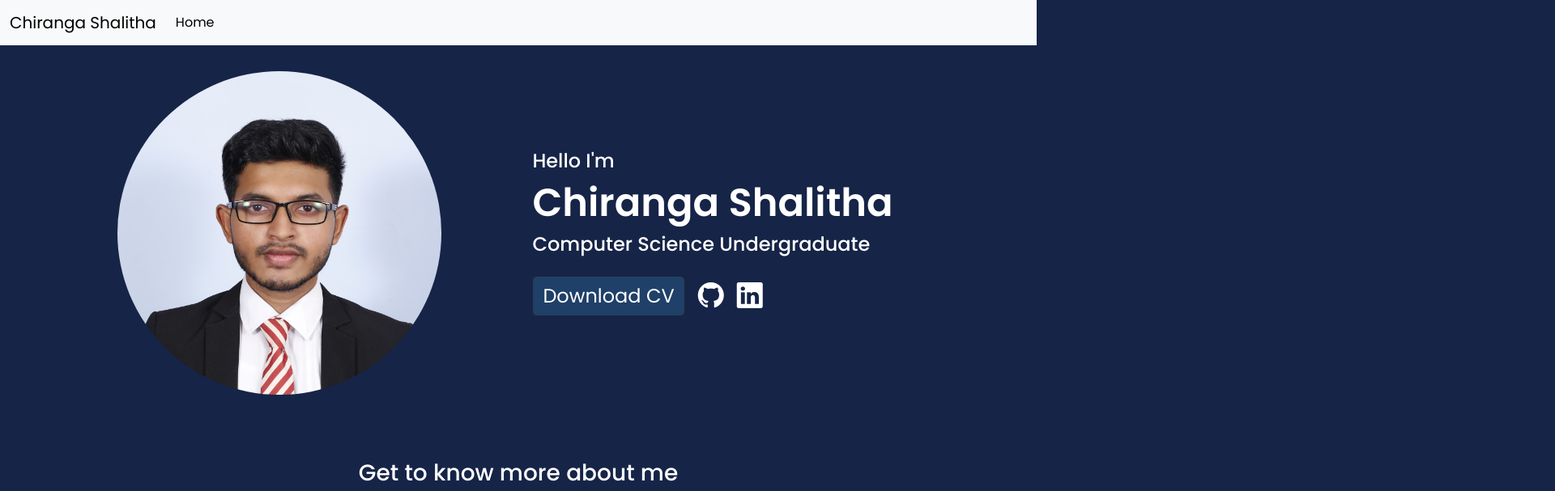
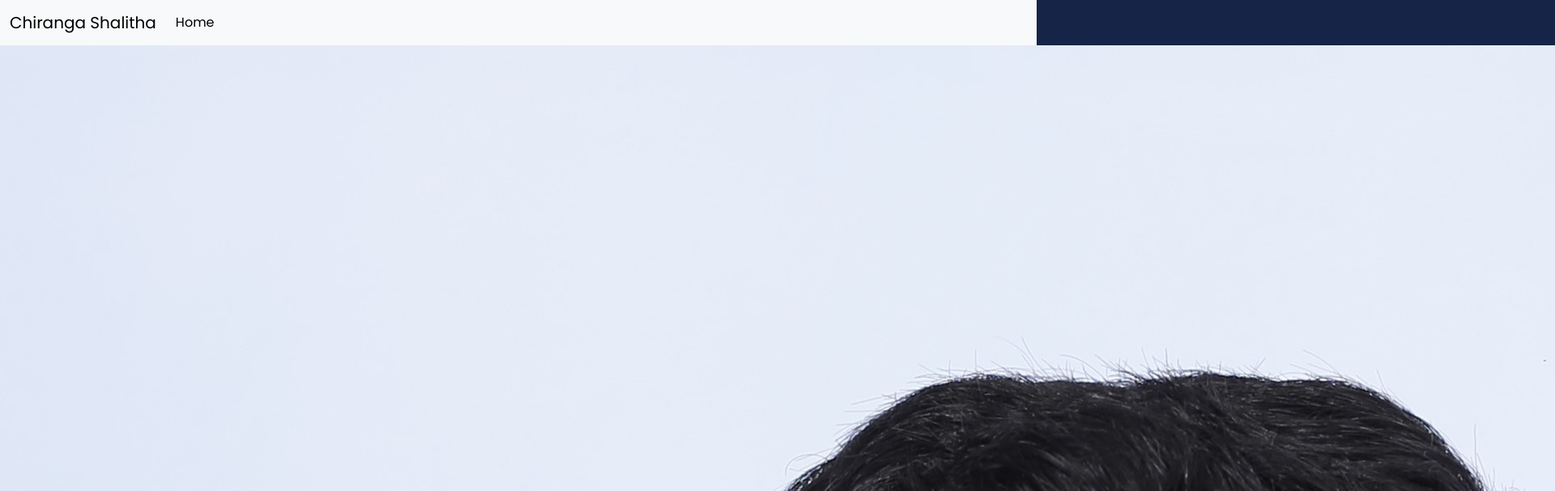
Before and after one commit to chirangashalitha/developer-portfolio, a website: page index.html in a window 1280 px wide. Shown: the top 607 px of the page at 81% size, 1920 px wide, since content can reach past the window. Drawn offline with nearby package versions, Linux system fonts and the light colour scheme.

Commit message:
Update content + add new sections

```diff
--- a/assets/css/main.css
+++ b/assets/css/main.css
@@ -24,81 +24,3 @@ body {
     background-color: var(--color-bg-);
     color: white;
 }
-
-
-
-.hero {
-    display: flex;
-    flex-direction: row;
-    justify-content: center;
-    align-items: center;
-    margin: 2rem 0 5rem 0;
-    gap: 5rem;
-}
-
-#profile-photo {
-    width: 25rem;
-    height: auto;
-    border-radius: 100%;
-}
-
-.hero-intro {
-    display: flex;
-    flex-direction: column;
-    align-items: flex-start;
-    justify-content: center;
-    text-align: center;
-    margin: 1rem 2rem;
-}
-
-#hero-intro-text {
-    font-size: x-large;
-}
-
-#name {
-    font-size: 3rem;
-    font-weight: 600;
-}
-
-#downloadcv-btn {
-    font-size: x-large;
-    background-color: var(--color-tertiary-);
-}
-
-#downloadcv-btn:hover {
-    background-color: var(--color-quaternary-);
-    transition-duration: 0.5s;
-}
-
-.btn-array {
-    margin-top: 1em;
-    display: flex;
-    flex-direction: row;
-    align-items: center;
-    gap: 1em;
-}
-
-.btn-array-split {
-    display: flex;
-    flex-direction: row;
-    gap: 1rem;
-}
-
-.btn-array-icons {
-    gap: 1em;
-}
-
-.btn-array-icons {
-    font-size: xx-large;
-    color: white;
-}
-
-.btn-array-icons:hover {
-    cursor: pointer;
-    color: var(--color-quaternary-);
-    transition-duration: 0.5s;
-}
-
-#hero-breaker {
-    text-align: center;
-}
```
Also changed, not shown: index.html (+0 -2 lines).
